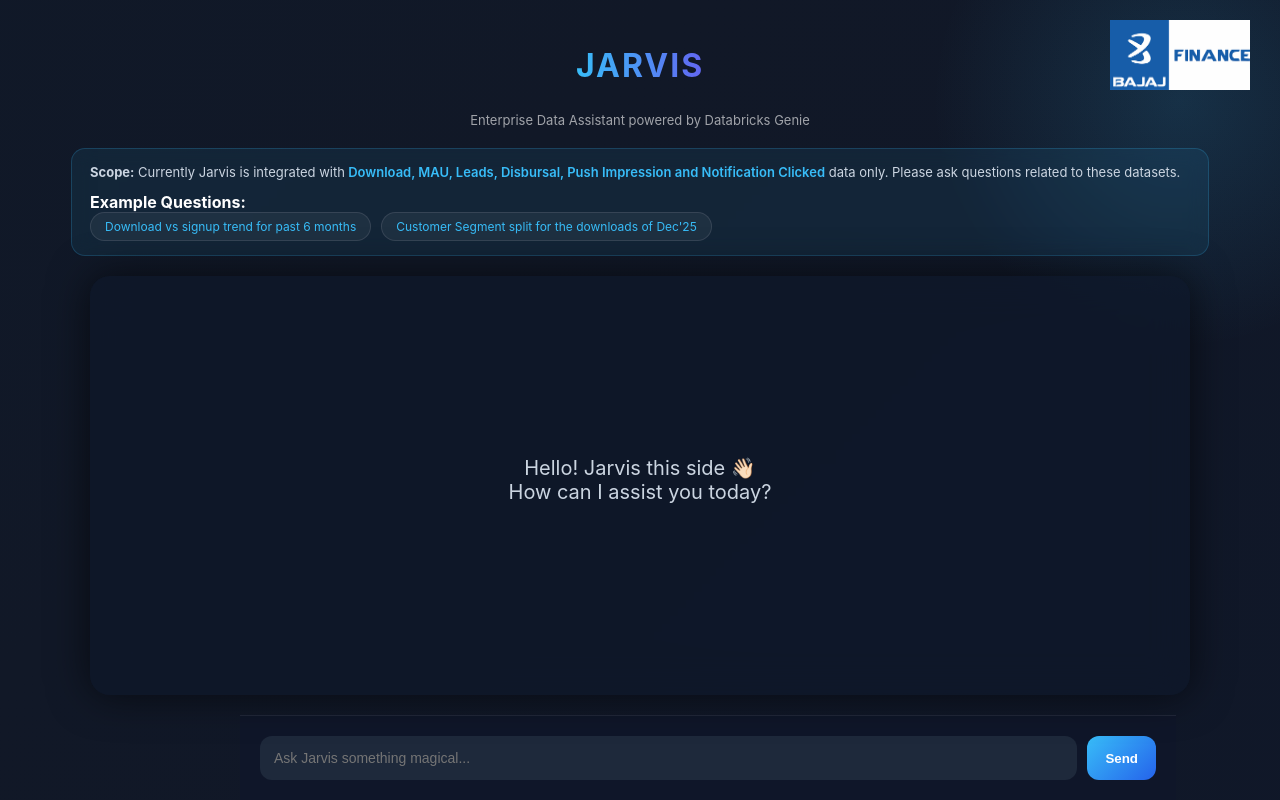
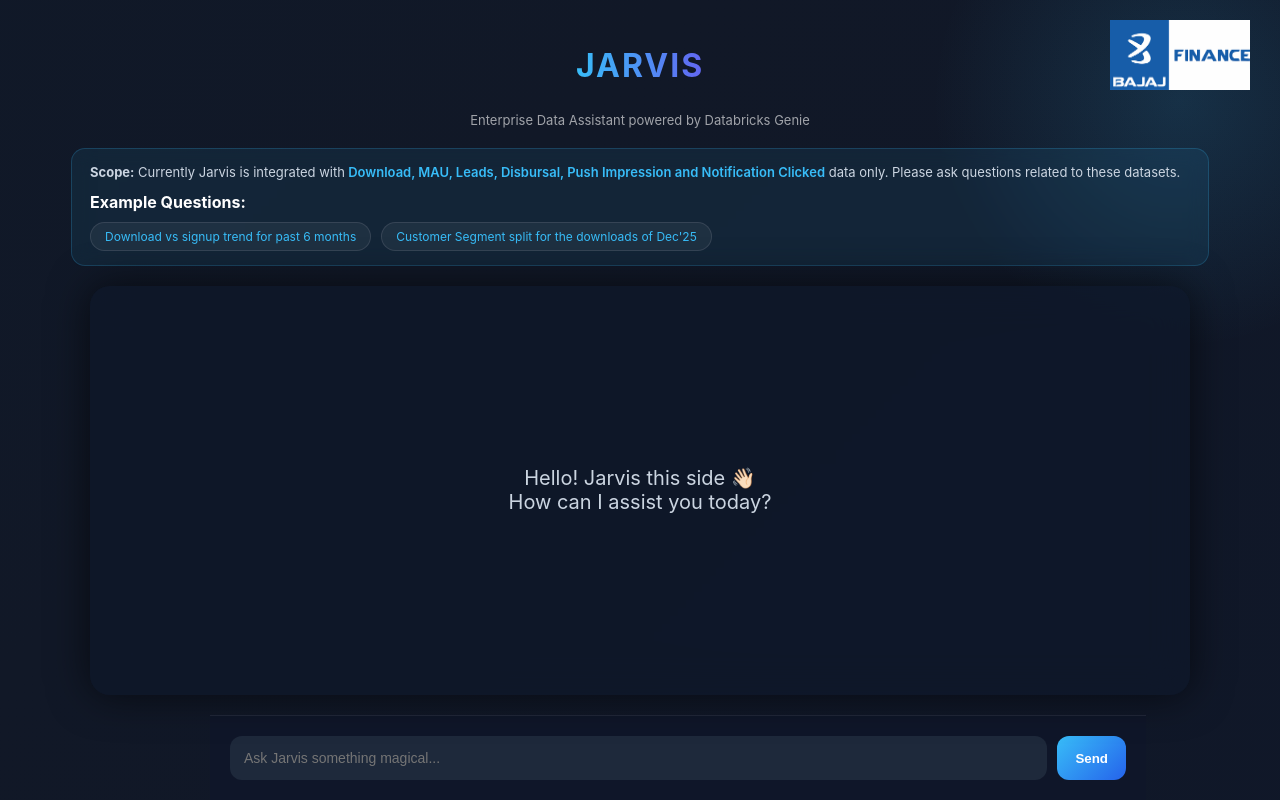
Before and after one commit to Anugrah1712/jarvis-in-action, a React (Create React App) app in the folder frontend/: page / in a window 1280 px wide. Built offline with nearby package versions, Linux system fonts and the light colour scheme.

Commit message:
Included Scope and Examples

```diff
--- a/frontend/src/App.css
+++ b/frontend/src/App.css
@@ -258,7 +258,7 @@
 .input-box {
   display: flex;
   padding: 20px;
-  margin-left: 240px;
+  margin-left: 210px;
   width: 70%;
   background: rgba(15, 23, 42, 0.9);
   border-top: 1px solid rgba(255, 255, 255, 0.08);
@@ -358,7 +358,7 @@
 }
 
 .suggestion-chip {
-  margin-top: 10px;
+  margin-top: 12px;
   padding: 10px 16px;
   border-radius: 18px;
   background: #1e293b;
@@ -400,6 +400,7 @@
 }
 
 .scope-examples {
+  margin-top: 10px;
   display: flex;
   gap: 10px;
   flex-wrap: wrap;
```
Also changed, not shown: 6 other files (tests, documents, lock files or other folders).
